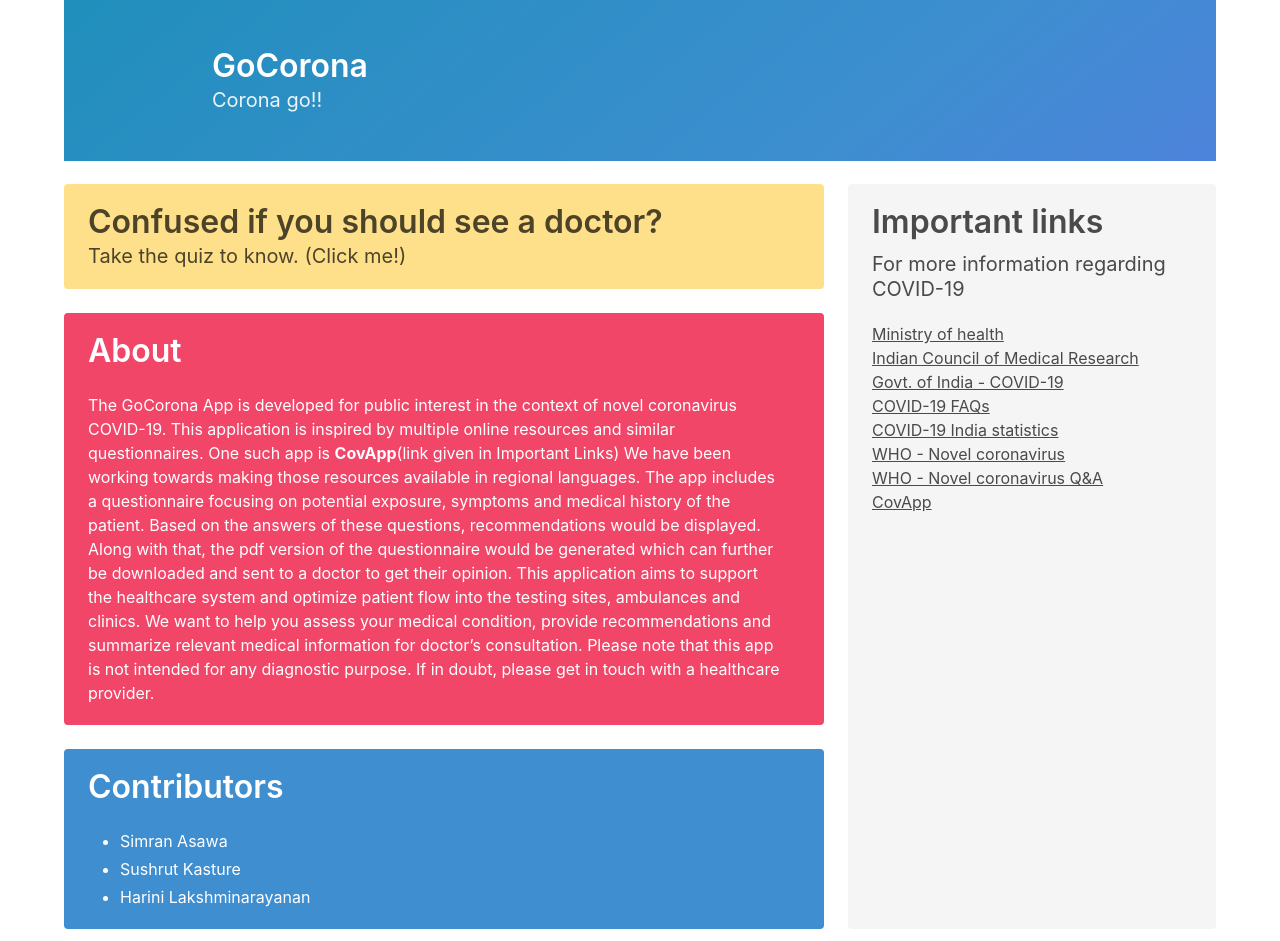
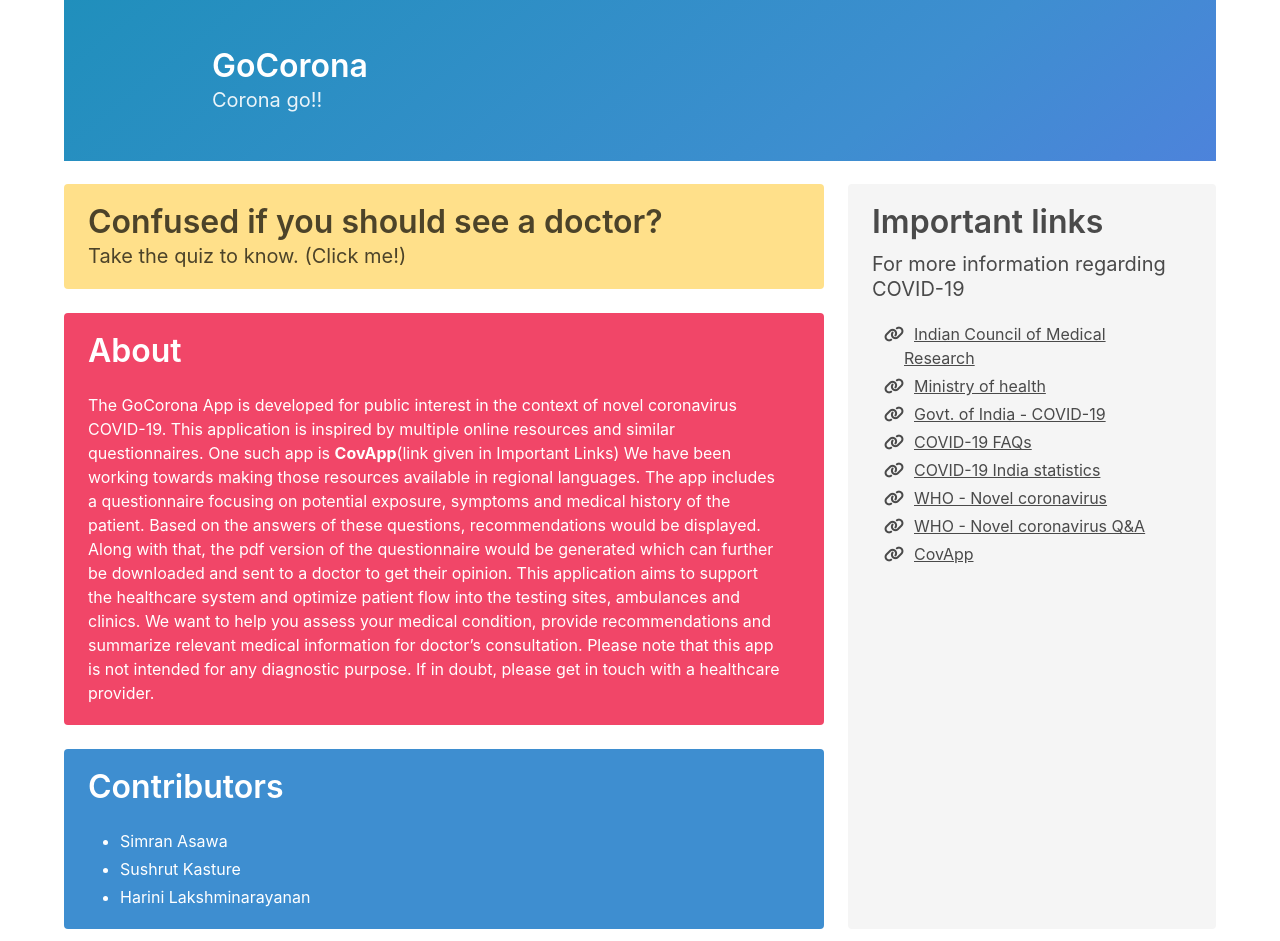
Before and after one commit to sushrut111/corona-virus-questionnaire, a React (Create React App) app: page / in a window 1280 px wide. Built offline with nearby package versions, Linux system fonts and the light colour scheme.

Commit message:
💄 Improved Important link section

```diff
--- a/public/index.html
+++ b/public/index.html
@@ -22,6 +22,9 @@
       content="Corona virus questionnaire for detecting severity"
     />
     <link rel="apple-touch-icon" href="%PUBLIC_URL%/logo192.png" />
+
+    <!-- font awesome  -->
+    <script src="https://kit.fontawesome.com/67ba3ce722.js" crossorigin="anonymous"></script>
     <!--
       manifest.json provides metadata used when your web app is installed on a
       user's mobile device or desktop. See https://developers.google.com/web/fundamentals/web-app-manifest/
--- a/src/App.css
+++ b/src/App.css
@@ -59,17 +59,31 @@
 .clickable:hover {
   transform: scale(0.98);
 }
-
-.backButton{
+.backButton {
   position: absolute;
   font-size: 1.1rem;
 }
+.content-links {
+  padding-left: 10px;
+}
 
-.heading1{
+.links ul li::marker {
+  font-family: "Font Awesome 5 Free";
+  content: "\f0c1";
+  font-weight: 900;
+}
+
+@media print {
+  .printbutton {
+    display: none;
+  }
+}
+
+.heading1 {
   margin-left: 100px;
 }
 
-.heading2{
+.heading2 {
   margin-left: 100px;
 }
 
--- a/src/app/containers/Landing.js
+++ b/src/app/containers/Landing.js
@@ -65,30 +65,70 @@ function Landing(props) {
                 For more information regarding COVID-19
               </p>
 
-							<div class="content">
-								<a href="https://www.mohfw.gov.in/">Ministry of health</a>
-								<br />
-								<a href="https://icmr.nic.in/node/39071">
+              <div class="content links">
+                <ul>
+                  <li>
+                    <a
+                      className="content-links"
+                      href="https://icmr.nic.in/node/39071"
+                    >
                       Indian Council of Medical Research
                     </a>
-								<br />
-								<a href="https://www.mygov.in/covid-19">
+                  </li>
+                  <li>
+                    <a
+                      className="content-links"
+                      href="https://www.mohfw.gov.in/"
+                    >
+                      Ministry of health
+                    </a>
+                  </li>
+                  <li>
+                    <a
+                      className="content-links"
+                      href="https://www.mygov.in/covid-19"
+                    >
                       Govt. of India - COVID-19
                     </a>
-								<br />
-								<a href="https://www.mohfw.gov.in/pdf/FAQ.pdf">COVID-19 FAQs</a>
-								<br />
-								<a href="https://covidout.in/">COVID-19 India statistics</a>
-								<br />
-								<a href="https://www.who.int/emergencies/diseases/novel-coronavirus-2019">
+                  </li>
+                  <li>
+                    <a
+                      className="content-links"
+                      href="https://www.mohfw.gov.in/pdf/FAQ.pdf"
+                    >
+                      COVID-19 FAQs
+                    </a>
+                  </li>
+                  <li>
+                    <a className="content-links" href="https://covidout.in/">
+                      COVID-19 India statistics
+                    </a>
+                  </li>
+                  <li>
+                    <a
+                      className="content-links"
+                      href="https://www.who.int/emergencies/diseases/novel-coronavirus-2019"
+                    >
                       WHO - Novel coronavirus
                     </a>
-								<br />
-								<a href="https://www.who.int/news-room/q-a-detail/q-a-coronaviruses">
+                  </li>
+                  <li>
+                    <a
+                      className="content-links"
+                      href="https://www.who.int/news-room/q-a-detail/q-a-coronaviruses"
+                    >
                       WHO - Novel coronavirus Q&A
                     </a>
-								<br />
-								<a href="https://covapp.charite.de/">CovApp</a>
+                  </li>
+                  <li>
+                    <a
+                      className="content-links"
+                      href="https://covapp.charite.de/"
+                    >
+                      CovApp
+                    </a>
+                  </li>
+                </ul>
               </div>
             </div>
           </article>
```
Also changed, not shown: 1 other file (tests, documents, lock files or other folders). Lines whose indentation alone changed are shown as unchanged.
